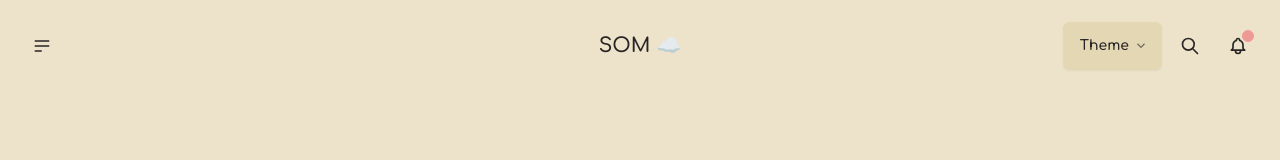
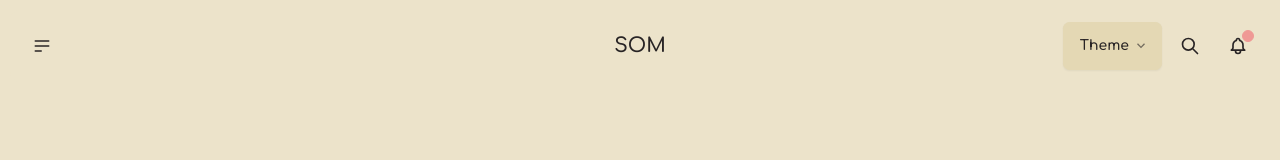
Before and after one commit to LeeAndRyu/SOM_FE, a React (Vite) app: page / in a window 1280 px wide. Shown: the top 160 px of the page. Built offline with nearby package versions, Linux system fonts and the light colour scheme.

Commit message:
:lipstick: Update : title
header title

```diff
--- a/src/components/layout.tsx
+++ b/src/components/layout.tsx
@@ -45,7 +45,7 @@ const Layout = () => {
             </div>
           </div>
           <div className='navbar-center'>
-            <a className='btn btn-ghost text-xl'>SOM ☁️</a>
+            <a className='btn btn-ghost text-xl'>SOM</a>
           </div>
           <div className='navbar-end'>
             <ThemeToggle />
```
